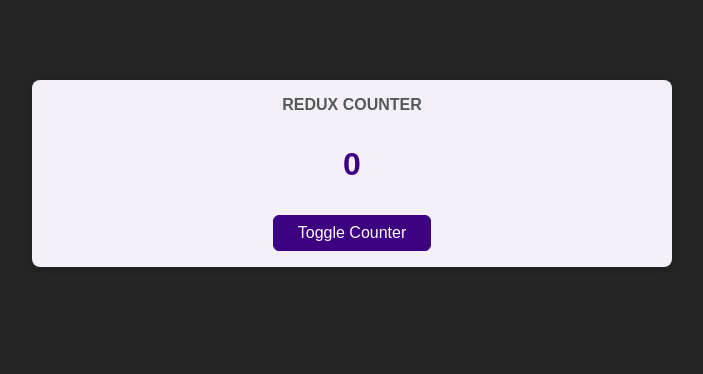
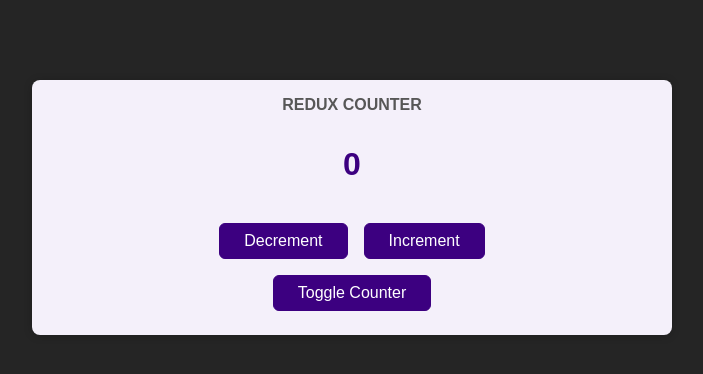
Before and after one commit to Andriy-Kozlovsky/redux-playground, a React (Vite) app: page / in a window 1280 px wide. Shown: the top 374 px of the page, without its empty margins (288-991 px from the left). Built offline with nearby package versions, Linux system fonts and the light colour scheme.

Commit message:
dispatching actions

```diff
--- a/src/components/Counter.module.css
+++ b/src/components/Counter.module.css
@@ -21,3 +21,7 @@
   margin: 2rem 0;
   font-weight: bold;
 }
+
+.counter button {
+  margin: .5rem;
+}
--- a/src/components/Counter.tsx
+++ b/src/components/Counter.tsx
@@ -1,9 +1,18 @@
-import {useSelector} from "react-redux";
+import {useSelector, useDispatch} from "react-redux";
 
 import classes from "./Counter.module.css";
 
 const Counter = () => {
+  const dispatch = useDispatch();
   const counter = useSelector((state: any) => state.counter);
+
+  const incrementHandler = () => {
+    dispatch({type: "INCREMENT"});
+  };
+
+  const decrementHandler = () => {
+    dispatch({type: "DECREMENT"});
+  };
 
   const toggleCounterHandler = () => {};
 
@@ -11,6 +20,10 @@
     <main className={classes.counter}>
       <h1>Redux Counter</h1>
       <div className={classes.value}>{counter}</div>
+      <div>
+        <button onClick={decrementHandler}>Decrement</button>
+        <button onClick={incrementHandler}>Increment</button>
+      </div>
       <button onClick={toggleCounterHandler}>Toggle Counter</button>
     </main>
   );
```
